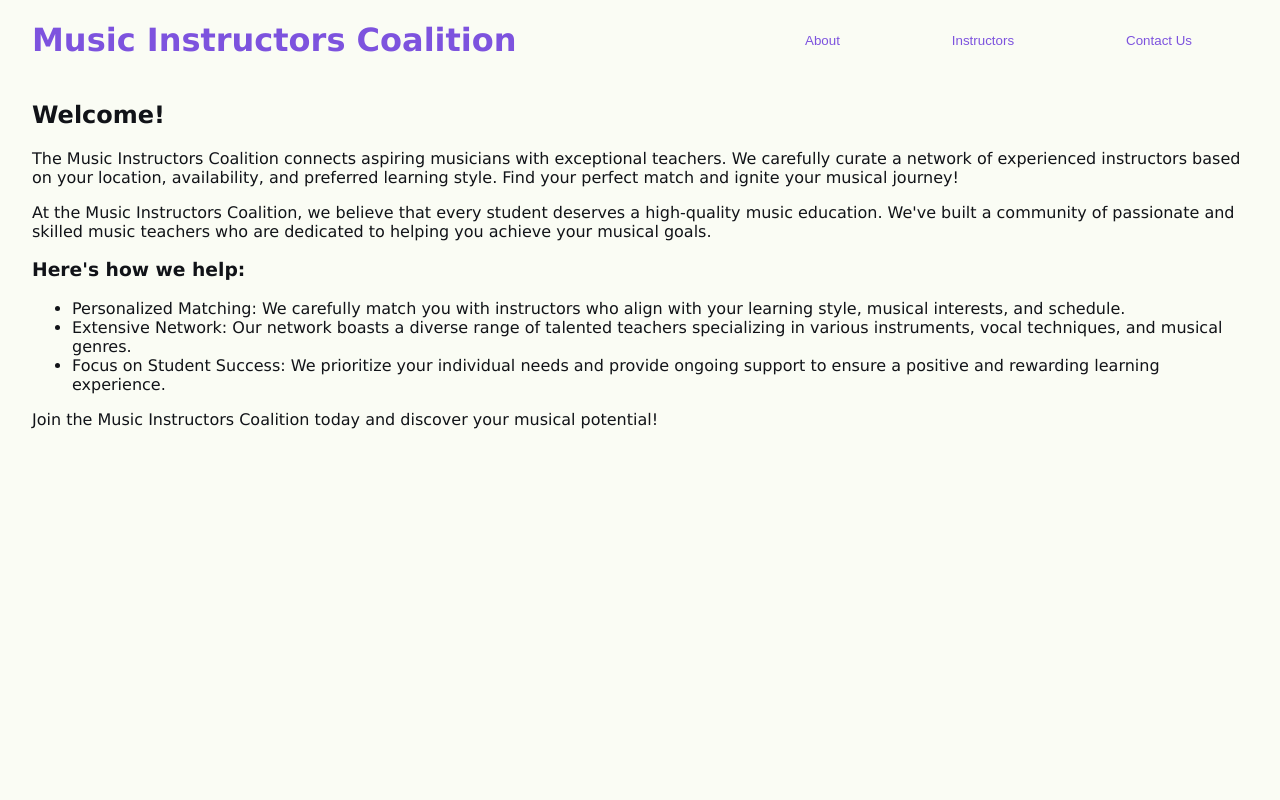
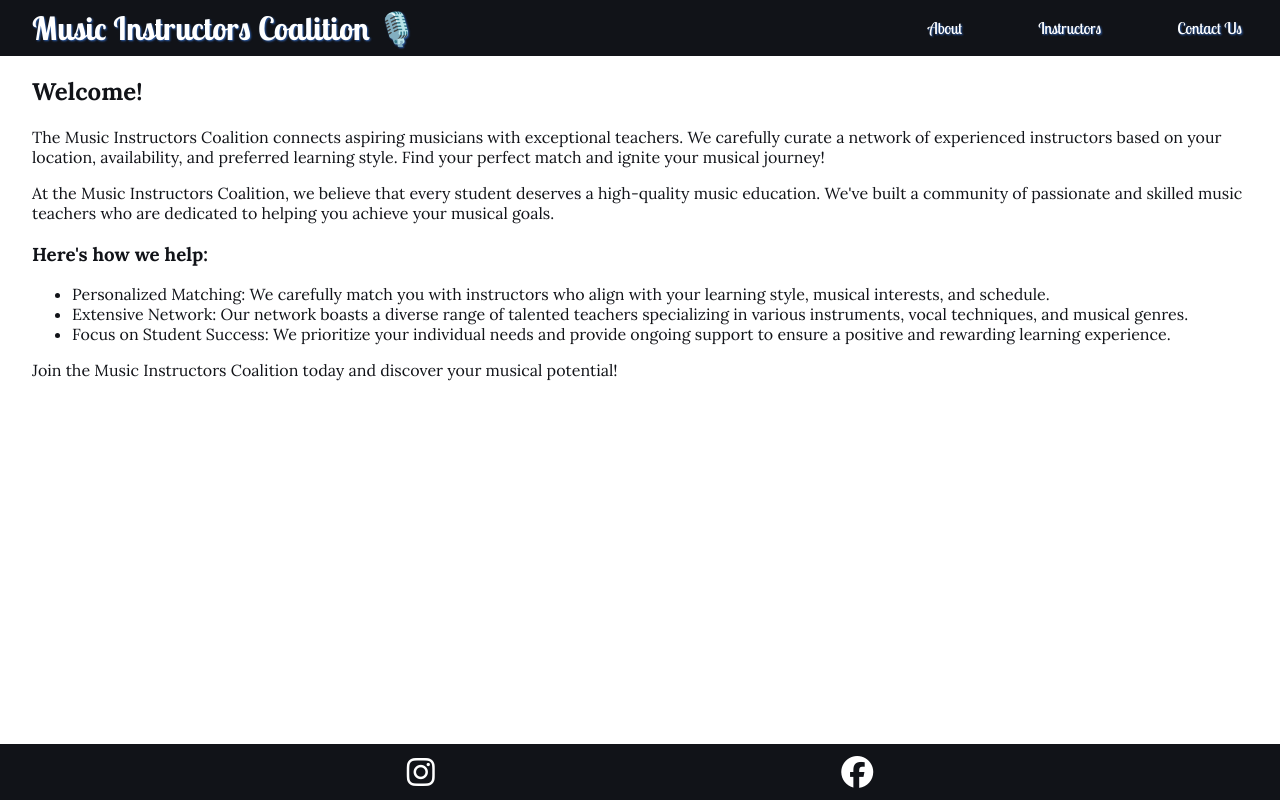
Before and after one commit to NoahSaberhagen/music-instructors-guild, a website built with Vite: page webapp/index.html in a window 1280 px wide. Built offline with nearby package versions, Linux system fonts and the light colour scheme.

Commit message:
google fonts and text styling

```diff
--- a/webapp/index.html
+++ b/webapp/index.html
@@ -4,13 +4,14 @@
     <meta charset="UTF-8" />
     <meta name="viewport" content="width=device-width, initial-scale=1.0" />
     <link rel="stylesheet" href="./src/style.css" />
+    <link rel="preconnect" href="https://fonts.googleapis.com">
+    <link rel="preconnect" href="https://fonts.gstatic.com" crossorigin>
+    <link href="https://fonts.googleapis.com/css2?family=Lobster+Two:ital,wght@0,400;0,700;1,400;1,700&family=Lora:ital,wght@0,400..700;1,400..700&display=swap" rel="stylesheet">    <script src="https://kit.fontawesome.com/6eaf69b5dd.js" crossorigin="anonymous"></script>
     <title>Music Instructors Coalition</title>
   </head>
   <body>
     <header id="main-nav">
-      <div id="logo">
-        <h1>Music Instructors Coalition</h1>
-      </div>
+      <h1>Music Instructors Coalition 🎙️</h1>
       <nav>
         <ul>
           <li><button id="button-about">About</button></li>
@@ -46,7 +47,6 @@
           </div>
 
           <div id="contact-us-instructor">
-            <button class="go-back">Go back</button>
             <form>
               <h3>Prospective Instructors</h3>
               <div>
@@ -143,10 +143,10 @@
 
               <button type="submit">Submit Application</button>
             </form>
+            <button class="go-back">Go back</button>
           </div>
 
           <div id="contact-us-student">
-            <button class="go-back">Go back</button>
             <h3>Propspective Students</h3>
             <form>
               <div>
@@ -260,12 +260,17 @@
               </div>
 
               <button type="submit">Submit</button>
+              <button class="go-back">Go back</button>
 
             </form>
           </div>
         </div>
       </section>
     </main>
+    <footer>
+      <i class="fa-brands fa-instagram fa-2xl"></i>
+      <i class="fa-brands fa-facebook fa-2xl"></i>
+    </footer>
     <script type="module" src="/src/main-nav.js"></script>
     <script type="module" src="/src/instructors.js"></script>
     <script type="module" src="/src/contact-us-form.js"></script>
--- a/webapp/src/style.css
+++ b/webapp/src/style.css
@@ -2,49 +2,54 @@ body {
   margin: 0;
   padding: 0;
 
-  --primary-color: #7D53DE;
-  --charcoal: #111318;
-  --ivory: #FAFCF4;
+  --primary-color: #FFFFFF;
+  --secondary-color: #111318;
+  --accent: #2E5EAA;
 
-  background-color: var(--ivory);
-  color: var(--charcoal);
-  font-family: 'Lucida Sans', 'Lucida Sans Regular', 'Lucida Grande', 'Lucida Sans Unicode', Geneva, Verdana;
+  background-color: var(--primary-color);
+  color: var(--secondary-color);
+  font-family: "Lora", serif;
+  font-optical-sizing: auto;
+  font-style: normal;
 }
 
 /* nav stuff */
 #main-nav {
-  background-color: var(--ivory);
+  height: 3.5rem;
+  padding-left: 2rem;
+  background-color: var(--secondary-color);
   color: var(--primary-color);
   position: sticky;
   top: 0;
   display: flex;
-  flex-wrap: wrap;
   justify-content: space-between;
   align-items: center;
   /* we'll only want this on horizontal screens */
-  padding: 0rem 2rem;
   transition: top 500ms ease-in-out;
 }
 
-#logo {
-  position: relative;
-  top: 0;
-  margin: 0;
+#main-nav h1 {
+  text-shadow: 1px 1px 2px var(--accent);
+  font-family: "Lobster Two", serif;
+  font-weight: 700;
+  font-style: normal;
 }
 
 #main-nav button {
   display: inline-block;
-  padding: 0.5rem 1.5rem;
   margin: 0rem 2rem;
-  background-color: var(--ivory); /* Blue */
+  background-color: var(--secondary-color);
   color: var(--primary-color);
   border: none;
   cursor: pointer;
+  text-shadow: 1px 1px 2px var(--accent);
+  font-family: "Lobster Two", serif;
+  font-weight: 400;
+  font-size: 1rem;
+  font-style: normal;
 }
 
 #main-nav ul {
-  padding: 0;
-  margin: 0;
   list-style: none;
   display: flex;
   justify-content: space-evenly;
@@ -73,7 +78,7 @@ main {
 #instructors .instructor-card {
   display: flex;
   padding: 0rem 1rem;
-  border-bottom: 1px solid var(--primary-color);
+  border-bottom: 1px solid var(--secondary-color);
 }
 
 #instructors .instructor-card-text-container {
@@ -88,7 +93,7 @@ main {
 
 /* contact us */
 #contact-us {
-    min-height: 70vh;
+  min-height: 70vh;
   display: flex;
   flex-direction:  column;
   justify-content: center;
@@ -102,9 +107,33 @@ main {
   margin: 0rem 2rem;
   width: 8rem;
   height: 2.5rem;
-  background-color: var(--primary-color); /* Blue */
-  color: var(--ivory);
+  background-color: var(--secondary-color);
+  color: var(--primary-color);
   border-radius: 5px;
   border: none;
   cursor: pointer;
+  text-shadow: 1px 1px 2px var(--accent);
+  font-family: "Lobster Two", serif;
+  font-weight: 400;
+  font-size: 1rem;
+  font-style: normal;
 }
+
+/* footer */
+footer {
+  position: fixed;
+  bottom: 0;
+  left: 0;
+  width: 100%;
+  height: 3.5rem;
+  background-color: var(--secondary-color);
+  color: var(--primary-color);
+  text-align: center;
+  display: flex;
+  justify-content: space-evenly;
+  align-items: center;
+}
+
+footer i {
+  cursor: pointer;
+}
```
